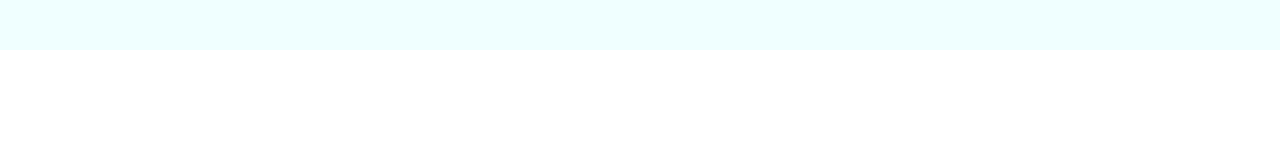
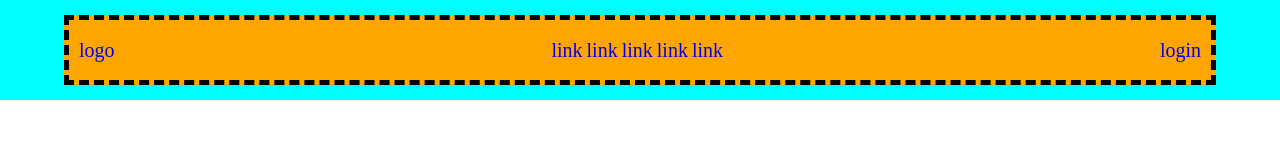
Before and after one commit to DanieleGattuso/htmlcss-struttura-discord, a plain HTML site: page index.html in a window 1280 px wide. Drawn offline with Linux system fonts and the light colour scheme.

Commit message:
first try header

```diff
--- a/css/style.css
+++ b/css/style.css
@@ -1,11 +1,47 @@
 * {
     margin: 0;
-    padding: 0;
+    padding: 0%;
     box-sizing: border-box;
 }
 
 header {
 
-    background-color: azure;
-    height: 50px;
+    background-color: aqua;
+    height: 100px;
+    display: flex;
+    justify-content: center;
+    align-items: center;
+
 }
+
+.container {
+    background-color: orange;
+    height: 70px;
+    width: 90%;
+    display: flex;
+    flex-direction: row;
+    justify-content: space-between;
+    padding: 10px;
+    border: dashed black 5px;
+    align-items: center;
+
+
+
+
+}
+
+a{
+    text-decoration: none;
+    font-size: 20px;
+
+}
+
+nav {
+
+
+
+
+
+
+
+}
--- a/index.html
+++ b/index.html
@@ -11,9 +11,25 @@
     <!-- Intestazione -->
     <header>
 
-        <div>
+        <div class="container">
+
+            <nav >
+                <a href="#">logo</a>
+
+
+            </nav>
 
             <nav>
+                <a href="#">link</a>
+                <a href="#">link</a>
+                <a href="#">link</a>
+                <a href="#">link</a>
+                <a href="#">link</a>
+
+            </nav>
+
+            <nav>
+                <a href="#">login</a>
 
             </nav>
 
```
